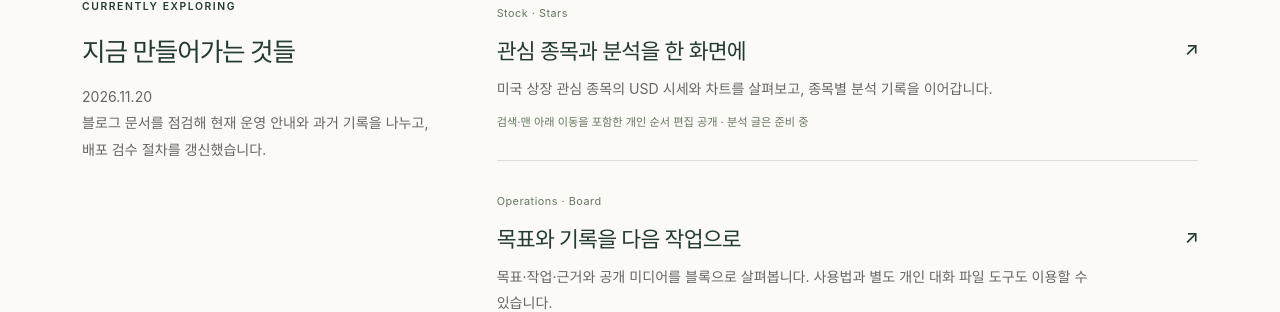
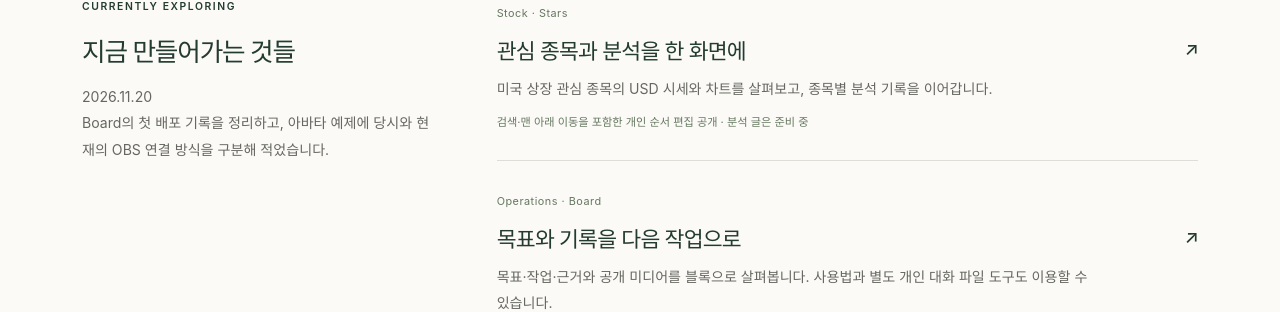
Before and after one commit to cbh456746/cbh456746.github.io, a Jekyll site: the page built from index.md, in a window 1280 px wide and 900 px high, scrolled down 701 px. Shown: the part 146-458 px from the top of the window. Built offline with Jekyll 4.4.1, drawn with Linux system fonts in a browser that asks for light colours.

Commit message:
Clarify Board recovery history and avatar video setup

```diff
--- a/index.md
+++ b/index.md
@@ -4,9 +4,9 @@ title: Home
 description: BH CHOI의 프로젝트, 탐구, 학습과 취향을 담는 개인 기록 공간.
 home_design: garden
 home_current:
-  task_id: M-36
+  task_id: M-37
   updated_on: '2026-11-20'
-  summary: '블로그 문서를 점검해 현재 운영 안내와 과거 기록을 나누고, 배포 검수 절차를 갱신했습니다.'
+  summary: 'Board의 첫 배포 기록을 정리하고, 아바타 예제에 당시와 현재의 OBS 연결 방식을 구분해 적었습니다.'
 ---
 
 <section class="home-hero" aria-labelledby="home-title">
```
Also changed, not shown: TASKS.md (+6 -0 lines), assets/videos/browser-vtuber-avatar/README.md (+3 -1 lines), docs/WORKBENCH_RELEASE.md (+10 -25 lines).
